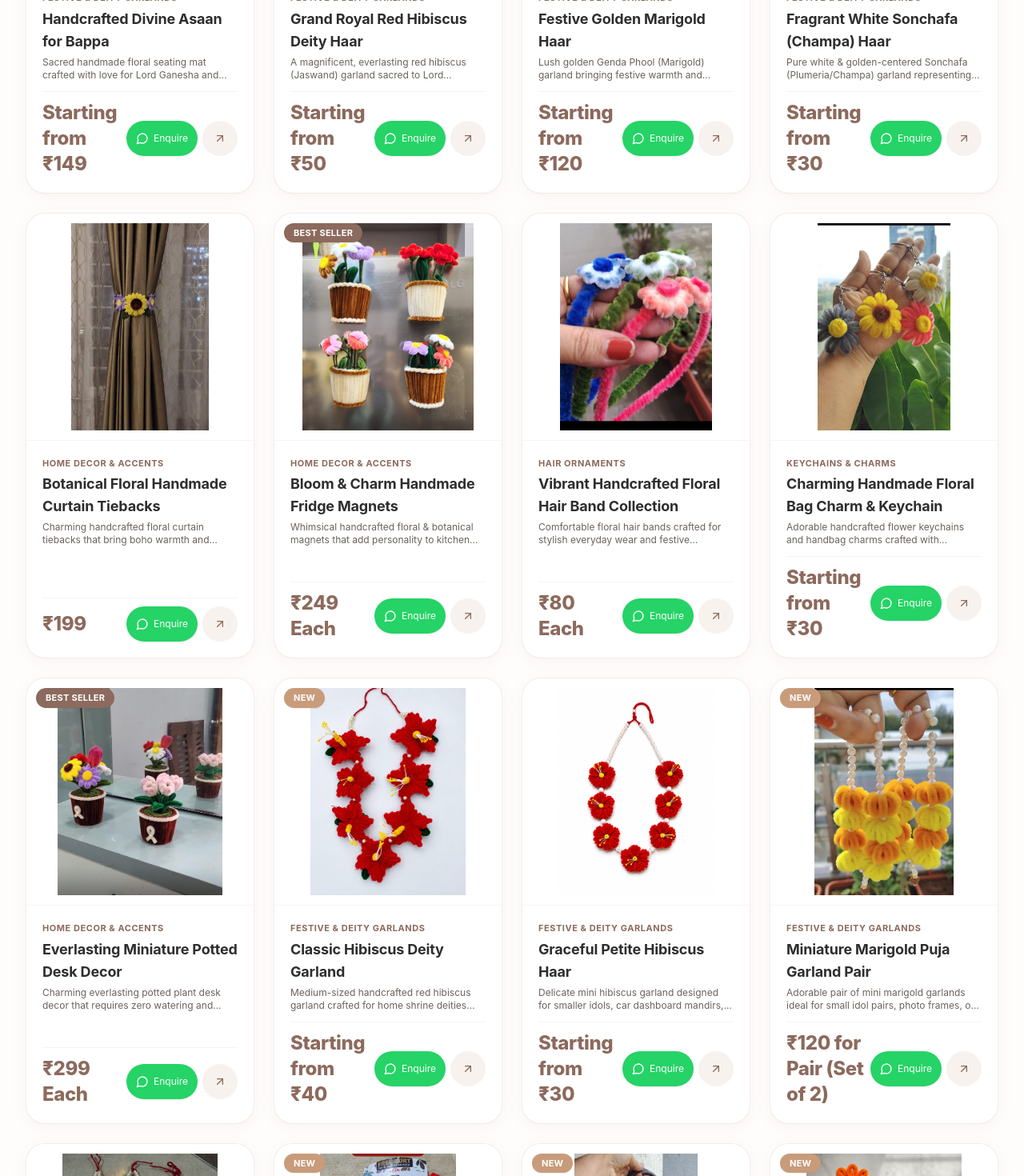
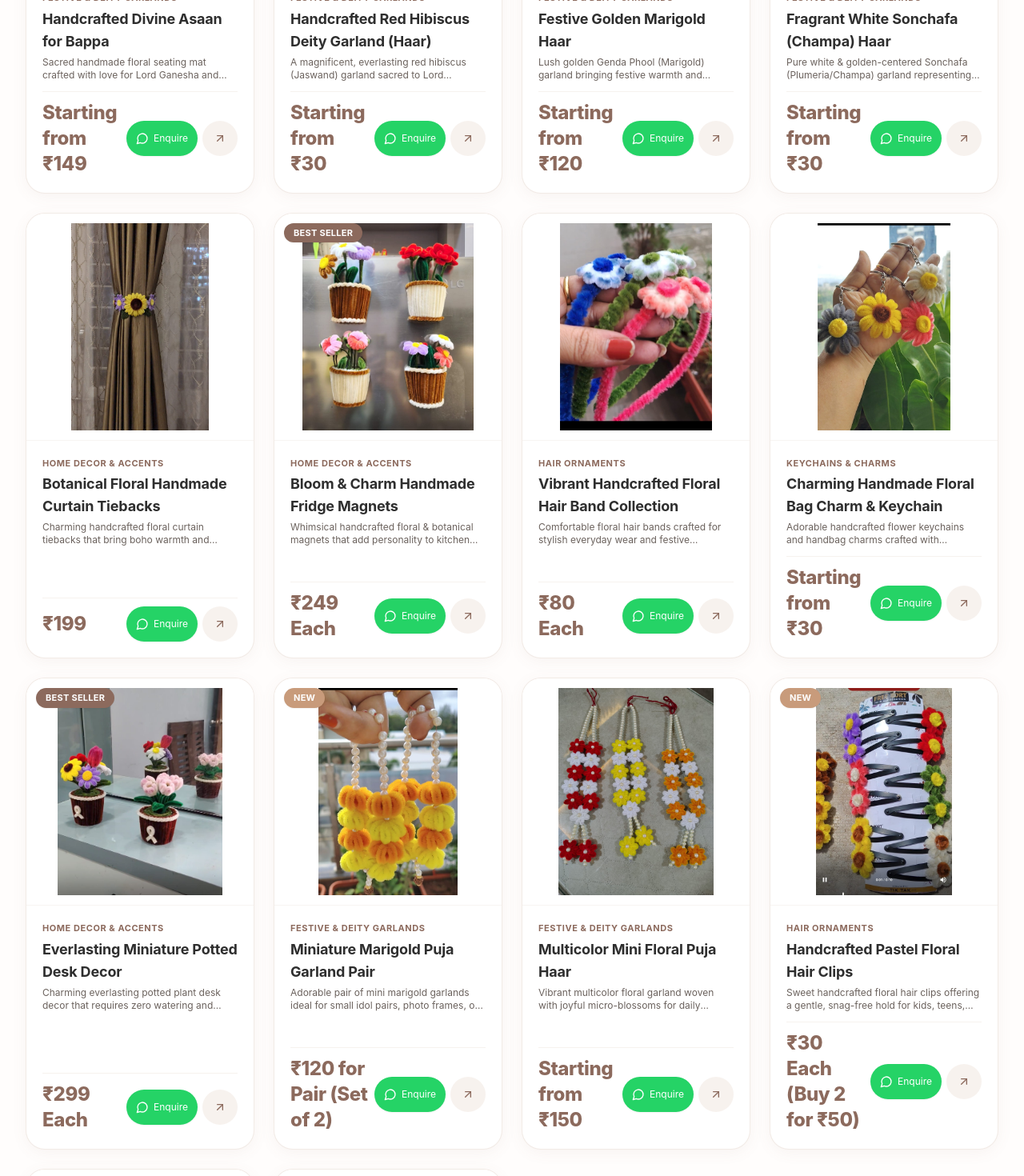
Before and after one commit to lokhandelokeek11/thehomelystudio, a React (Vite) app: page /products in a window 1280 px wide. Shown: the part 880-2350 px from the top of the page at 80% size. Built offline with nearby package versions, Linux system fonts and the light colour scheme; a web font is replaced by a local one.

Commit message:
Consolidate hibiscus garlands into single product with size variants and clean catalog descriptions

```diff
--- a/src/data/products.js
+++ b/src/data/products.js
@@ -49,96 +49,42 @@ export const products = [
     newArrival: false,
   },
   {
-    id: 'large-hibiscus-haar',
-    title: 'Grand Royal Red Hibiscus Deity Haar',
-    category: 'deity-decor',
-    categoryName: 'Festive & Deity Garlands',
-    price: 50,
-    priceDisplay: 'Starting from ₹50',
-    variants: [
-      { name: 'Single Hibiscus Flower', price: 50 },
-      { name: '5 Flowers Garland (Haar)', price: 300 },
-      { name: '7 Flowers Garland (Haar)', price: 400 },
-    ],
-    shortDescription: 'A magnificent, everlasting red hibiscus (Jaswand) garland sacred to Lord Ganesha and Goddess Lakshmi.',
-    description: 'Embrace eternal devotion with our Grand Royal Red Hibiscus Deity Garland. Hibiscus flowers are deeply sacred in Indian traditions, particularly for Bappa and Devi worship. Unlike natural flowers that wither in hours, our handcrafted haar stays fresh, vibrant, and sacred forever. Every petal is individually shaped to capture natural blooming grace.',
-    features: [
-      'Intricate multi-layered red hibiscus petals',
-      'Will not fade, drop, or decay over time',
-      'Hypoallergenic & mess-free idol decoration',
-      'Flexible woven stem for easy draping',
-      'Custom flower counts upon request'
-    ],
-    material: 'Soft Plush Craft Flowers & Stems',
-    careInstructions: 'Dust lightly with a soft brush. Hand wash gently if needed.',
-    dimensions: 'Varies by selection (Single, 5-Flower ~1.2ft, 7-Flower ~1.8ft)',
-    colorTheme: 'Deep Scarlet Red, Sunshine Yellow Stamen, Emerald Leaves',
-    suitableFor: 'Ganesh Festival, Goddess Altar Decor, Temple Idols, Photo Frames',
-    giftOccasions: 'Puja Favors, Festive Gifting, Religious Milestones',
-    images: [largeHibiscusHaarImg],
-    featured: true,
-    bestSeller: true,
-    newArrival: false,
-  },
-  {
-    id: 'medium-hibiscus-haar',
-    title: 'Classic Hibiscus Deity Garland',
-    category: 'deity-decor',
-    categoryName: 'Festive & Deity Garlands',
-    price: 40,
-    priceDisplay: 'Starting from ₹40',
-    variants: [
-      { name: 'Single Flower', price: 40 },
-      { name: '5 Flowers Garland', price: 250 },
-      { name: '7 Flowers Garland', price: 350 },
-    ],
-    shortDescription: 'Medium-sized handcrafted red hibiscus garland crafted for home shrine deities and festive worship.',
-    description: 'Designed specifically for medium-sized deity idols and home altars, this classic hibiscus garland offers an ideal balance of elegance and sacred warmth. Handcrafted with precise detail, each blossom mirrors the beauty of fresh Jaswand flowers without any maintenance.',
-    features: [
-      'Classic medium bloom proportions',
-      'Durable, colorfast materials',
-      'Easy to drape around idols or frames',
-      'Eco-friendly alternative to plastic flowers'
-    ],
-    material: 'Soft Plush Floral Craft Stems',
-    careInstructions: 'Spot clean or hand wash gently in cold water.',
-    dimensions: 'Single bloom / 5-flower (~1 ft) / 7-flower (~1.5 ft)',
-    colorTheme: 'Vibrant Red & Soft Yellow',
-    suitableFor: 'Daily Puja, Festival Drapes, Mandir Frames',
-    giftOccasions: 'Festive Giveaways, Temple Offerings',
-    images: [mediumHibiscusHaarImg],
-    featured: false,
-    bestSeller: false,
-    newArrival: true,
-  },
-  {
-    id: 'small-hibiscus-haar',
-    title: 'Graceful Petite Hibiscus Haar',
+    id: 'hibiscus-haar',
+    title: 'Handcrafted Red Hibiscus Deity Garland (Haar)',
     category: 'deity-decor',
     categoryName: 'Festive & Deity Garlands',
     price: 30,
     priceDisplay: 'Starting from ₹30',
     variants: [
-      { name: 'Single Flower', price: 30 },
-      { name: '5 Flowers Garland', price: 180 },
-      { name: '7 Flowers Garland', price: 240 },
+      { name: 'Small Bloom - Single Flower', price: 30 },
+      { name: 'Small Bloom - 5 Flowers Garland (1.0 ft)', price: 180 },
+      { name: 'Small Bloom - 7 Flowers Garland (1.5 ft)', price: 240 },
+      { name: 'Medium Bloom - Single Flower', price: 40 },
+      { name: 'Medium Bloom - 5 Flowers Garland (1.0 ft)', price: 250 },
+      { name: 'Medium Bloom - 7 Flowers Garland (1.5 ft)', price: 350 },
+      { name: 'Grand Royal Bloom - Single Flower', price: 50 },
+      { name: 'Grand Royal Bloom - 5 Flowers Garland (1.2 ft)', price: 300 },
+      { name: 'Grand Royal Bloom - 7 Flowers Garland (1.8 ft)', price: 400 },
     ],
-    shortDescription: 'Delicate mini hibiscus garland designed for smaller idols, car dashboard mandirs, and wall altars.',
-    description: 'A sweet and delicate mini garland for small deity statues, framed photos, or compact home shrines. Handcrafted with fine detailing, these petite hibiscus blooms deliver a soft touch of traditional devotion to intimate sacred spaces.',
+    shortDescription: 'A magnificent, everlasting red hibiscus (Jaswand) garland sacred to Lord Ganesha and Goddess Lakshmi, available in Small, Medium, and Large sizes.',
+    description: 'Embrace eternal devotion with our Handcrafted Red Hibiscus Deity Garland. Hibiscus (Jaswand) flowers are deeply sacred in Indian worship traditions, particularly for Bappa and Devi worship. Unlike natural flowers that wither in hours, our handcrafted haar stays fresh, vibrant, and sacred forever. Choose between Small (ideal for small idols/car dashboards), Medium (classic home mandir idols), and Grand Royal (large idols & festival altars) sizes.',
     features: [
-      'Petite, light design suitable for smaller statues',
-      'Will not weigh down delicate idols',
-      'Long-lasting vivid color vibrancy'
+      'Available in 3 size tiers: Small, Medium, and Grand Royal blooms',
+      'Selectable options: Single Flower, 5-Flower Garland, or 7-Flower Garland',
+      'Intricate multi-layered red hibiscus petals with vibrant yellow stamens',
+      'Will not fade, drop petals, or decay over time',
+      'Hypoallergenic, washable & mess-free idol decoration',
+      'Flexible woven stem for easy draping'
     ],
-    material: 'Soft Plush Craft Stems',
-    careInstructions: 'Air dry flat after a quick soft hand wash.',
-    dimensions: 'Petite size (Single bloom / 5-flower / 7-flower options)',
-    colorTheme: 'Bright Red & Gold Accent',
-    suitableFor: 'Small Idols, Car Dashboard Mandirs, Desk Altars',
-    giftOccasions: 'Return Gifts, Token of Blessings',
-    images: [smallHibiscusHaarImg],
-    featured: false,
-    bestSeller: false,
+    material: 'Soft Plush Floral Craft Stems',
+    careInstructions: 'Dust lightly with a soft brush. Hand wash gently in cold water if needed.',
+    dimensions: 'Small / Medium / Grand Royal sizes; Single bloom, 5-flower, or 7-flower options',
+    colorTheme: 'Deep Scarlet Red, Sunshine Yellow Stamen, Emerald Leaves',
+    suitableFor: 'Ganesh Festival, Goddess Altar Decor, Temple Idols, Photo Frames, Car Dashboard',
+    giftOccasions: 'Puja Favors, Festive Gifting, Religious Milestones',
+    images: [largeHibiscusHaarImg, mediumHibiscusHaarImg, smallHibiscusHaarImg],
+    featured: true,
+    bestSeller: true,
     newArrival: false,
   },
   {
--- a/src/pages/ProductsPage.jsx
+++ b/src/pages/ProductsPage.jsx
@@ -79,11 +79,10 @@ export default function ProductsPage() {
       <main className="min-h-screen bg-brand-bg py-12 md:py-20">
         <div className="max-w-7xl mx-auto px-4 sm:px-6 lg:px-8">
 
-          {/* Header */}
           <SectionTitle
             subtitle="Artisanal Catalog"
             title="Explore Our Handcrafted Collection"
-            description="Every piece is individually hand-knitted with premium cotton yarn, devotion, and warm aesthetic perfection."
+            description="Every piece is individually handcrafted with premium plush materials, devotion, and warm aesthetic perfection."
           />
 
           {/* Controls Bar: Search & Sort */}
```
